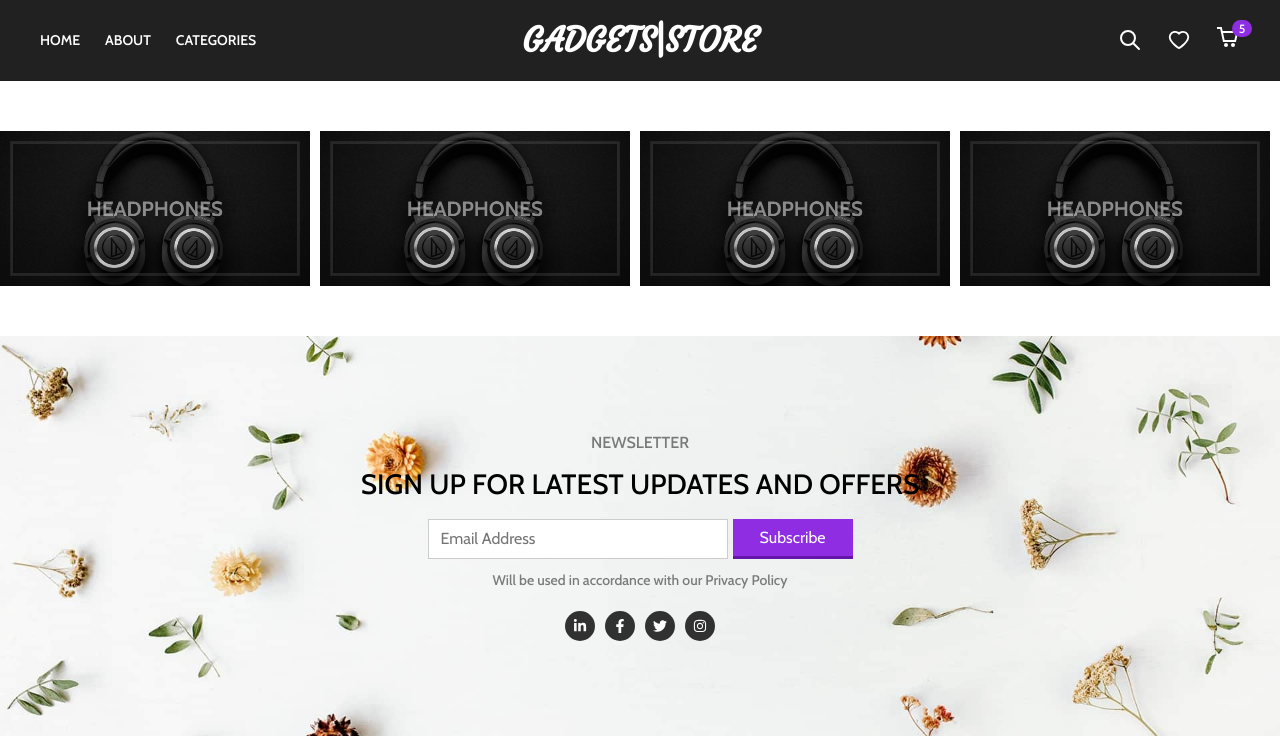
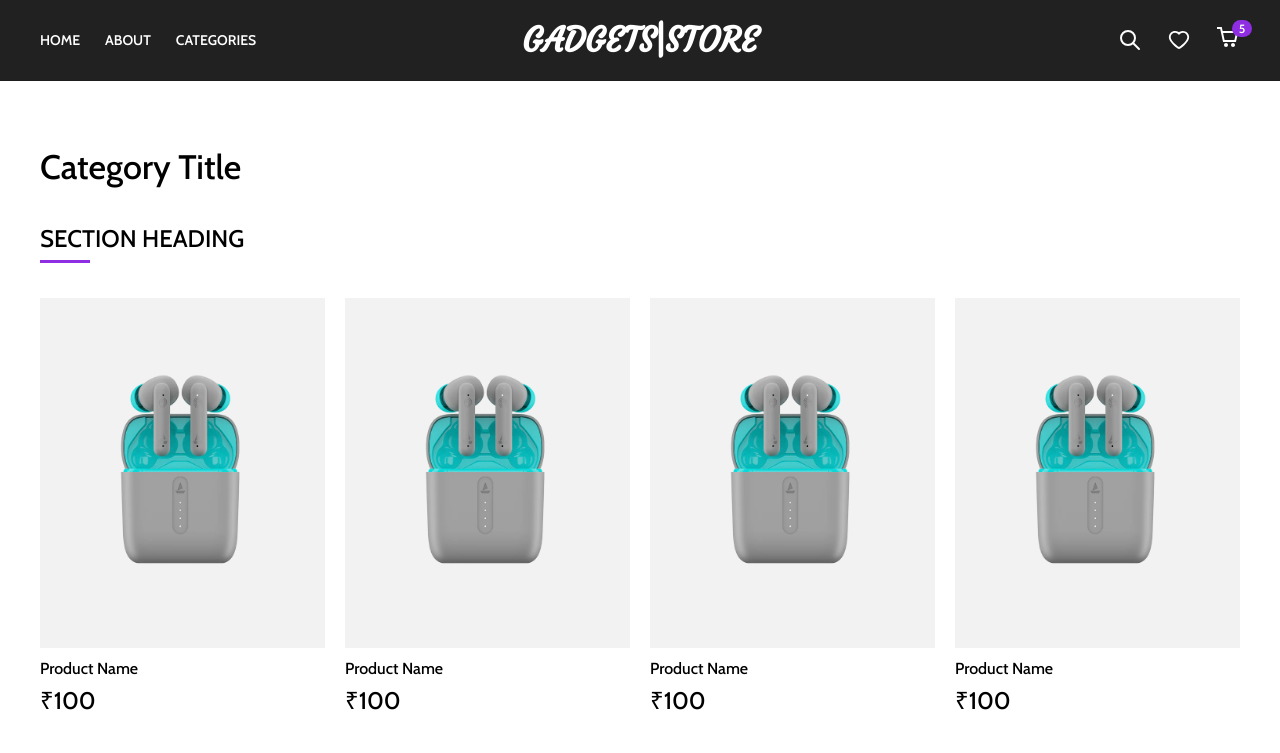
Before and after one commit to mandeep-webdev/ECommerce_App, a React (Create React App) app: page /category/1 in a window 1280 px wide. Shown: the top 753 px of the page. Built offline with nearby package versions, Linux system fonts and the light colour scheme.

Commit message:
done with ui part of single category page

```diff
--- a/src/App.js
+++ b/src/App.js
@@ -1,7 +1,7 @@
 import { BrowserRouter, Routes, Route } from 'react-router-dom';
 import Home from './components/Home/Home';
 import Header from './components/Header/Header';
-import Category from './components/Home/Category/Category';
+import Category from './components/Category/Category';
 import SingleProduct from './components/SingleProduct/SingleProduct';
 import Newsletter from './components/Footer/Newsletter/Newsletter';
 import Footer from './components/Footer/Footer';
--- a/src/components/Category/Category.jsx
+++ b/src/components/Category/Category.jsx
@@ -1,6 +1,14 @@
 import './Category.scss';
+import Products from '../Products/Products';
 const Category = () => {
-  return <div>Category</div>;
+  return (
+    <div className="category-main-content">
+      <div className="layout">
+        <div className="category-title">Category Title</div>
+        <Products />
+      </div>
+    </div>
+  );
 };
 
 export default Category;
--- a/src/components/Category/Category.scss
+++ b/src/components/Category/Category.scss
@@ -1 +1,26 @@
 @import "../../css-config/mixins.scss";
+.category-main-content {
+    margin: 30px 0;
+    @include md {
+        margin: 75px 0;
+    }
+    .layout {
+        max-width: calc(100% - 20px);
+        margin: 0 auto;
+        @include md {
+            max-width: 1200px;
+        }
+    }
+    .category-title {
+        font-size: 24px;
+        @include md {
+            font-size: 34px;
+        }
+    }
+    .products-container {
+        margin: 20px 0;
+        @include md {
+            margin: 50px 0;
+        }
+    }
+}
```
